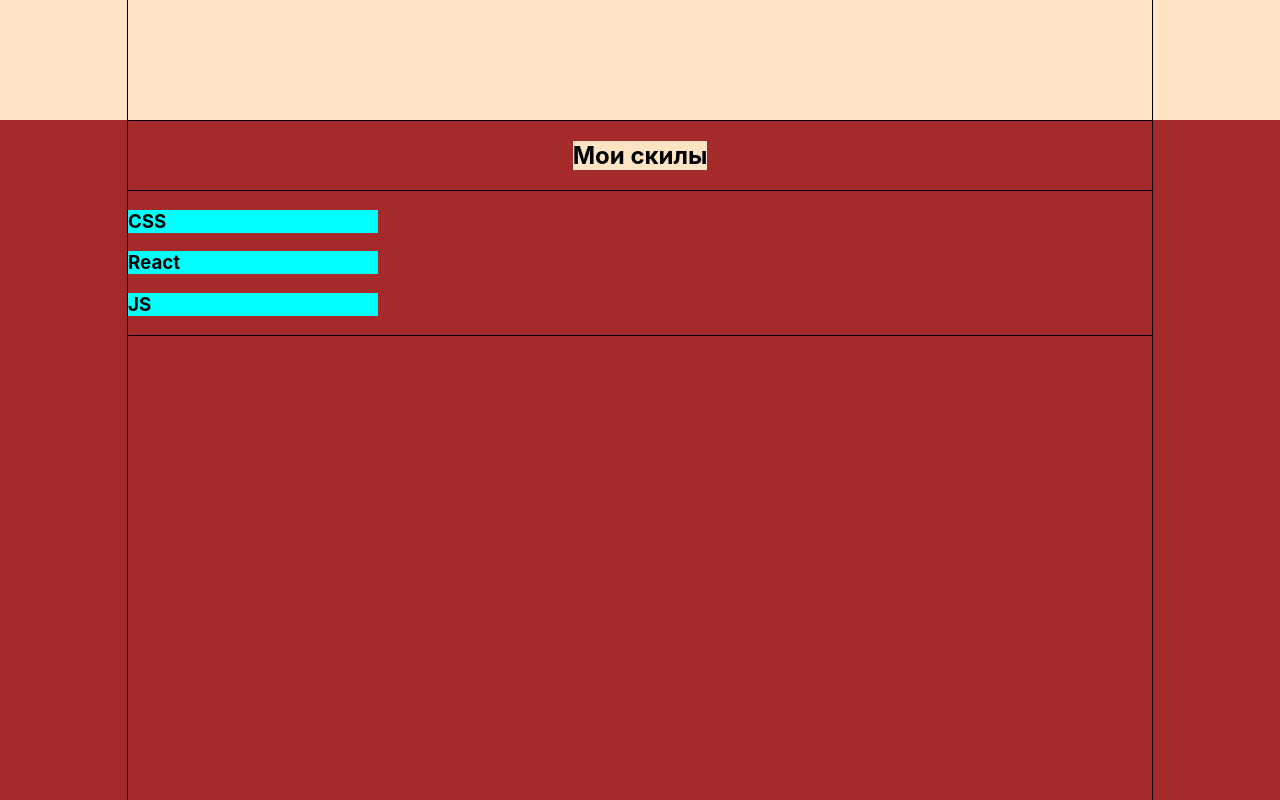
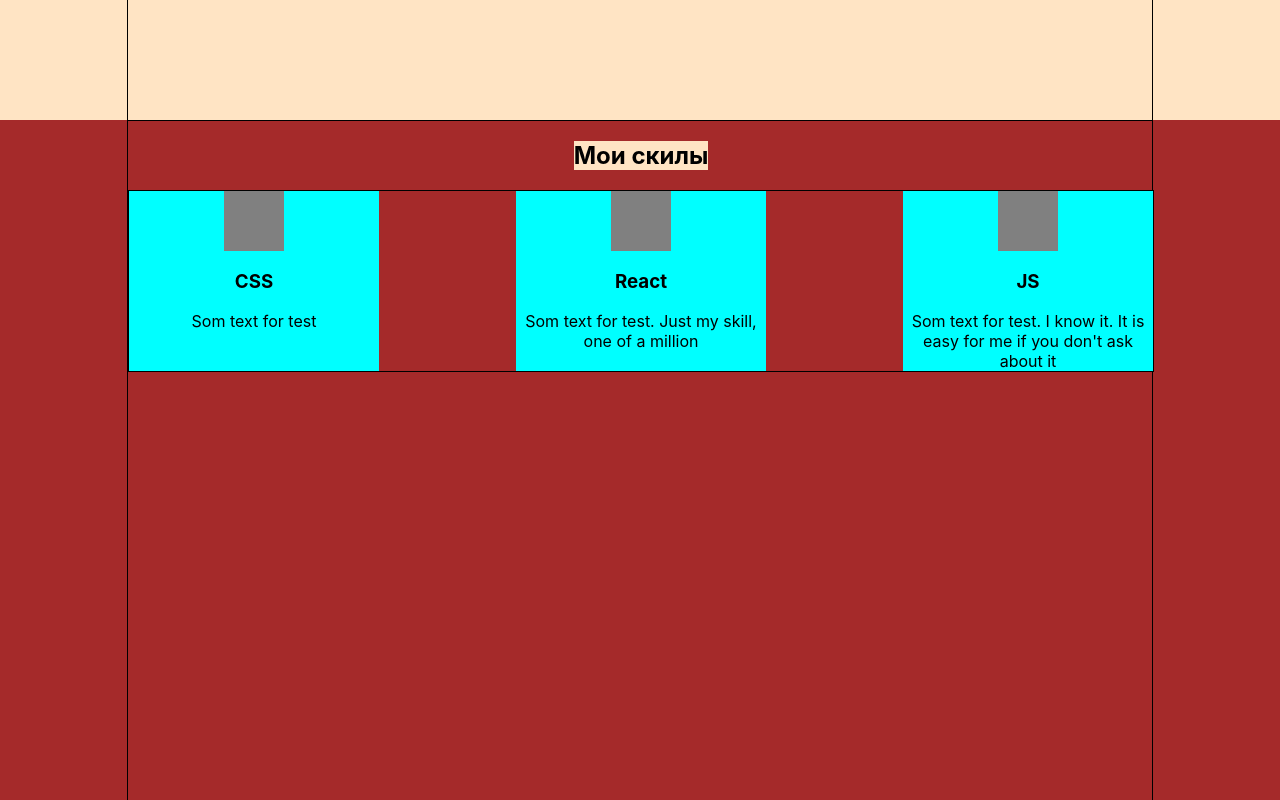
Before and after one commit to fabskrejt/portfolio, a React (Create React App) app: page / in a window 1280 px wide. Shown: the part 760-1560 px from the top of the page. Built offline with nearby package versions, Linux system fonts and the light colour scheme.

Commit message:
added flex-wrap for components css

```diff
--- a/src/common/styles/Container.module.css
+++ b/src/common/styles/Container.module.css
@@ -6,4 +6,5 @@
     display: flex;
     justify-content: space-around;
     align-items: center;
+    flex-wrap: wrap;
 }
--- a/src/skills/Skills.module.css
+++ b/src/skills/Skills.module.css
@@ -15,4 +15,7 @@
 .skills{
     border: 1px solid;
     width: 100%;
+    display: flex;
+    justify-content: space-between;
+    flex-wrap: wrap;
 }
--- a/src/skills/Skills.tsx
+++ b/src/skills/Skills.tsx
@@ -9,9 +9,9 @@ export const Skills = () => {
             <div className={`${styles.container} ${stylesContainer.container}`}>
                 <h2 className={styles.title}>Мои скилы</h2>
                 <div className={styles.skills}>
-                    <Skill title={'CSS'}/>
-                    <Skill title={'React'}/>
-                    <Skill title={'JS'}/>
+                    <Skill title={'CSS'} description={'Som text for test'}/>
+                    <Skill title={'React'} description={'Som text for test. Just my skill, one of a million'}/>
+                    <Skill title={'JS'} description={'Som text for test. I know it. It is easy for me if you don\'t ask about it' }/>
                 </div>
             </div>
 
--- a/src/skills/skill/Skill.module.css
+++ b/src/skills/skill/Skill.module.css
@@ -1,8 +1,23 @@
-.container{
+.container {
 
 }
 
-.skill{
+.skill {
     width: 250px;
     background-color: aqua;
+    display: flex;
+    flex-direction: column;
+    align-items: center;
+    text-align: center
+;
 }
+
+.icon {
+    width: 60px;
+    height: 60px;
+    background-color: gray;
+}
+
+.description {
+
+}
--- a/src/skills/skill/Skill.tsx
+++ b/src/skills/skill/Skill.tsx
@@ -3,6 +3,7 @@ import styles from './Skill.module.css'
 
 type SkillPropsType = {
     title: string
+    description: string
 }
 
 export const Skill = (props:SkillPropsType) => {
@@ -10,6 +11,7 @@ return(
     <div className={styles.skill}>
         <div className={styles.icon}></div>
         <h3>{props.title}</h3>
+        <span className={styles.description}>{props.description}</span>
     </div>
 )
 }
```
